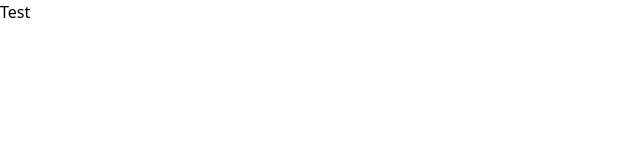
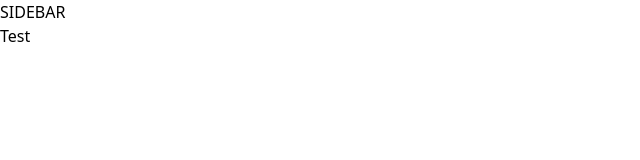
Before and after one commit to vitalii-prkh/banking, a Next.js app: page / in a window 1280 px wide. Shown: the top 160 px of the page, without its empty margins (0-640 px from the left). Built offline with nearby package versions, Linux system fonts and the light colour scheme.

Commit message:
Introduced authentication and root layouts with sign-in and sign-up pages. Updated directory structure for better organization.

```diff
--- /dev/null
+++ b/app/(auth)/layout.tsx
@@ -0,0 +1,11 @@
+import React from "react";
+
+type RootLayoutProps = Readonly<{
+  children: React.ReactNode;
+}>;
+
+function AuthLayout(props: RootLayoutProps) {
+  return <main>{props.children}</main>;
+}
+
+export default AuthLayout;
--- /dev/null
+++ b/app/(auth)/sign-in/page.tsx
@@ -0,0 +1,5 @@
+function PageSignIn() {
+  return <div>PageSignIn</div>;
+}
+
+export default PageSignIn;
--- /dev/null
+++ b/app/(auth)/sign-up/page.tsx
@@ -0,0 +1,5 @@
+function PageSignUp() {
+  return <div>PageSignUp</div>;
+}
+
+export default PageSignUp;
--- /dev/null
+++ b/app/(root)/layout.tsx
@@ -0,0 +1,16 @@
+import React from "react";
+
+type RootLayoutProps = Readonly<{
+  children: React.ReactNode;
+}>;
+
+function RootLayout(props: RootLayoutProps) {
+  return (
+    <main>
+      SIDEBAR
+      {props.children}
+    </main>
+  );
+}
+
+export default RootLayout;
```
Also changed, not shown: app/(root)/page.tsx (renamed from app/page.tsx).
